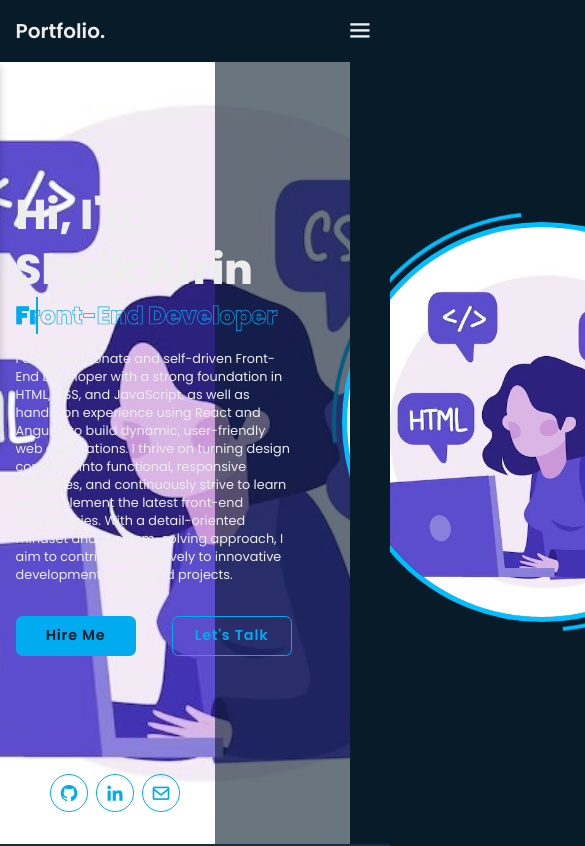
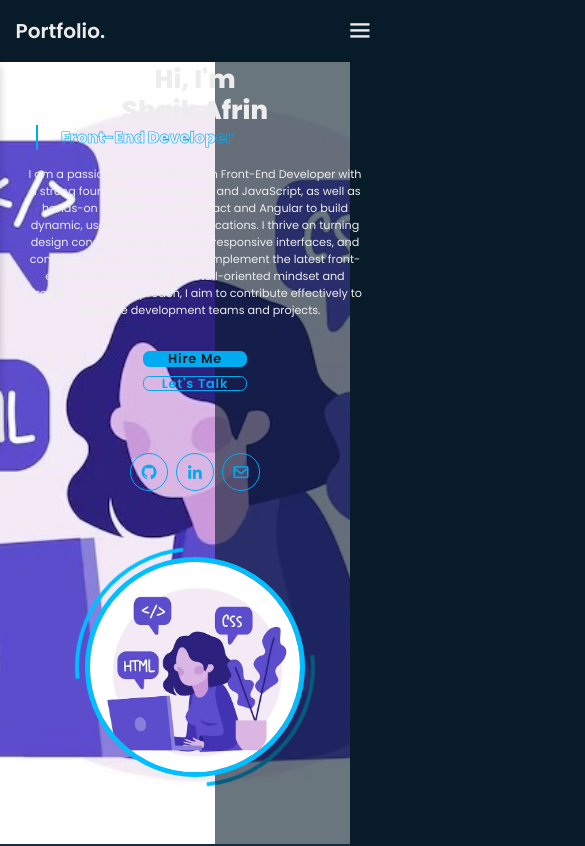
Before and after one commit to Afrinshaik122/my-portfolio, a plain HTML site: page index.html in a window 390 px wide. Shown: the top 846 px of the page, 585 px wide, since content can reach past the window. Drawn offline with nearby package versions, Linux system fonts and the light colour scheme.

Commit message:
Update style.css

```diff
--- a/style.css
+++ b/style.css
@@ -83,6 +83,7 @@ section {
     padding: 10rem 9% 2rem;
 }
 
+
 .home {
     display: flex;
     align-items: center;
@@ -101,6 +102,54 @@ section {
   position: relative;
   margin-left: 30px;
 }
+.home-content .text-animate {
+  width: 100%; /* previously fixed width was too small */
+  max-width: 100%;
+  overflow-wrap: break-word;
+}
+@media (max-width: 768px) {
+  .btn-box {
+    flex-direction: column;
+    align-items: center;
+    gap: 1rem;
+    width: 100%;
+  }
+
+  .btn-box .btn {
+    width: 80%; /* or 100% for full width */
+
+  transition: transform 0.2s ease;
+  }
+}
+@media (max-width: 768px) {
+  .home-sci {
+    position: relative;
+    bottom: auto;
+    margin-top: 2rem;
+    left: 0;
+    justify-content: center;
+    display: flex;
+    flex-wrap: wrap;
+    gap: 10px;
+  }
+}
+@media (max-width: 768px) {
+  .home-content {
+    text-align: center;
+    align-items: center;
+    justify-content: center;
+  }
+
+  .home-content h1 {
+    font-size: 4rem;
+    word-break: break-word;
+  }
+
+  .home-content p {
+    font-size: 1.5rem;
+    padding: 0 1rem;
+  }
+}
 
 /* Circular image style */
 .home-img img {
@@ -110,6 +159,83 @@ section {
   border: 5px solid #00bfff;
   object-fit: cover;
   z-index: 1;
+}
+@media (max-width: 991px) {
+  .home {
+    flex-direction: column;
+    align-items: center;
+    padding: 5rem 4% 2rem;
+    flex-wrap: wrap;
+    flex-direction: row;
+     gap: 2rem;
+  }
+
+  .home-content,
+  .home-img {
+    flex: 1 1 100%;
+    max-width: 100%;
+    margin: 2rem 0;
+    text-align: center;
+  }
+
+  .home-img img {
+    width: 100%;
+    max-width: 300px;
+    height: auto;
+  }
+
+  .circle-spin {
+    width: 320px;
+    height: 320px;
+  }
+}
+@media (max-width: 768px) {
+  .home {
+    flex-direction: column;
+    align-items: center;
+    justify-content: center;
+    padding: 6rem 4% 3rem;
+    text-align: center;
+  }
+
+  .home-content {
+    flex: 1 1 100%;
+    max-width: 100%;
+    margin: 2rem 0;
+  }
+
+  .home-img {
+    flex: 1 1 100%;
+    margin-left: 0;
+    justify-content: center;
+    align-items: center;
+    margin-top: 2rem;
+  }
+
+  .home-img img {
+    width: 250px;
+    height: 250px;
+  }
+
+  .circle-spin {
+    width: 270px;
+    height: 270px;
+  }
+
+  .btn-box {
+    flex-direction: column;
+    gap: 1rem;
+    align-items: center;
+    width: auto;
+  }
+
+  .home-sci {
+    position: relative;
+    bottom: auto;
+    margin-top: 2rem;
+    left: 0;
+    justify-content: center;
+  }
 }
 
 .circle-spin {
@@ -123,6 +249,14 @@ section {
   border-right: 4px solid transparent;
   animation: spin 5s linear infinite;
   z-index: 0;
+}
+.home-sci {
+    position: relative;
+    margin-top: 2rem;
+    display: flex;
+    gap: 8px;
+    justify-content: center;
+    align-items: center;
 }
 
 
@@ -1006,3 +1140,112 @@ section:nth-child(odd) .animate.scroll,
         width: 0;
     }
 }
+@media (max-width: 991px) {
+  .home {
+    flex-direction: column;
+    padding: 6rem 4% 3rem;
+    text-align: center;
+  }
+
+  .home-content {
+    flex: 1 1 100%;
+    max-width: 100%;
+    margin: 2rem 0;
+  }
+
+  .home-content h1 {
+    font-size: 3.8rem;
+    line-height: 1.2;
+  }
+
+  .home-content .text-animate h3 {
+    font-size: 2.5rem;
+    background-position: -28rem 0;
+    -webkit-text-stroke: 0.6px var(--main-color);
+  }
+
+  .home-img {
+    flex: 1 1 100%;
+    margin-left: 0;
+    margin-top: 3rem;
+    justify-content: center;
+    align-items: center;
+  }
+
+  .home-img img {
+    width: 250px;
+    height: 250px;
+  }
+
+  .circle-spin {
+    width: 270px;
+    height: 270px;
+  }
+
+  .btn-box {
+    flex-direction: column;
+    gap: 1.2rem;
+    align-items: center;
+    width: auto;
+  }
+
+  .home-sci {
+    position: relative;
+    bottom: auto;
+    margin-top: 2rem;
+    left: 0;
+    justify-content: center;
+  }
+
+  .home-sci a {
+    width: 38px;
+    height: 38px;
+    font-size: 18px;
+  }
+}
+
+@media (max-width: 480px) {
+  .home-content h1 {
+    font-size: 3.2rem;
+  }
+
+  .home-content .text-animate h3 {
+    font-size: 2rem;
+    background-position: -24rem 0;
+  }
+
+  .home-content p {
+    font-size: 1.4rem;
+    padding: 0 1rem;
+  }
+
+  .btn-box .btn {
+    font-size: 1.6rem;
+    width: 13rem;
+  }
+
+  .home-img img {
+    width: 220px;
+    height: 220px;
+  }
+
+  .circle-spin {
+    width: 240px;
+    height: 240px;
+  }
+}
+.fade-in {
+  opacity: 0;
+  transform: translateY(20px);
+  transition: all 0.2s ease-out; /* ← faster */
+}
+@keyframes slideDown {
+  from {
+    transform: translateY(-100%);
+    opacity: 0;
+  }
+  to {
+    transform: translateY(0);
+    opacity: 1;
+  }
+}
```
